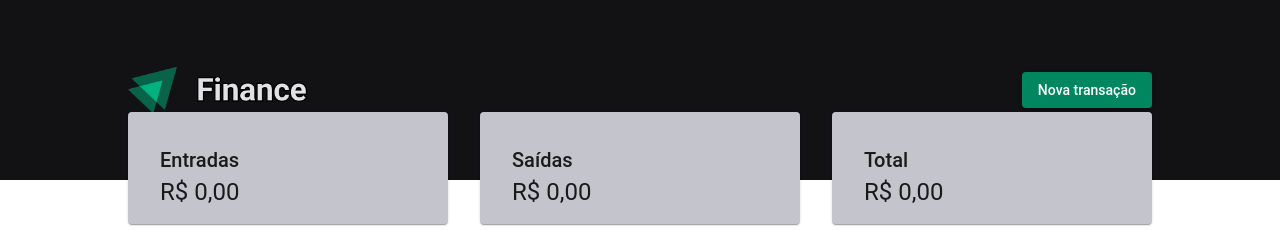
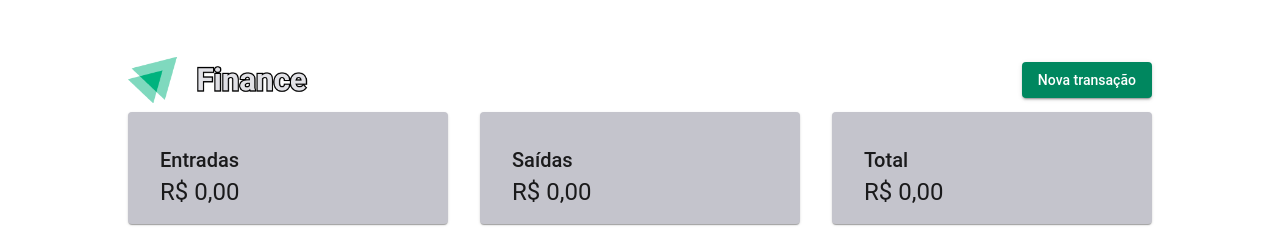
Before and after one commit to dede-ugolini/figma, a React app: page /home in a window 1280 px wide. Shown: the top 230 px of the page. Built offline with nearby package versions, Linux system fonts and the light colour scheme; no server answers; some icons are missing; the HTML template or start-up script is replaced by a standard one.

Commit message:
Corrigir background do header.

```diff
--- a/src/components/Header.jsx
+++ b/src/components/Header.jsx
@@ -12,16 +12,16 @@ export default function Header() {
 
   return (
     <>
-      <Box sx={{
+      <Box sx={(theme) => ({
         width: "100%",
         display: "flex",
         alignItems: "center",
         justifyContent: "center",
-        background: "#121214"
-      }}>
+        background: theme.palette.background.header
+      })}>
         <Box sx={{
           width: '80%',
-          minHeight: '180px',
+          minHeight: '20vh',
           display: "flex",
           justifyContent: "space-between",
           alignItems: 'center'
@@ -34,7 +34,6 @@ export default function Header() {
               onClick={() => setOpen(true)}
               color="primary"
               variant="contained"
-              sx={{ textTransform: "none" }}
             >
               Nova transação
             </Button>
```
